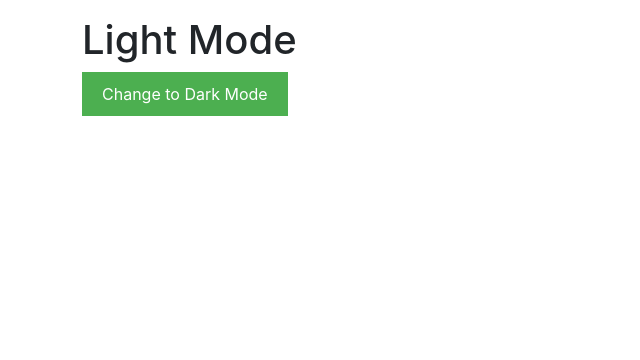
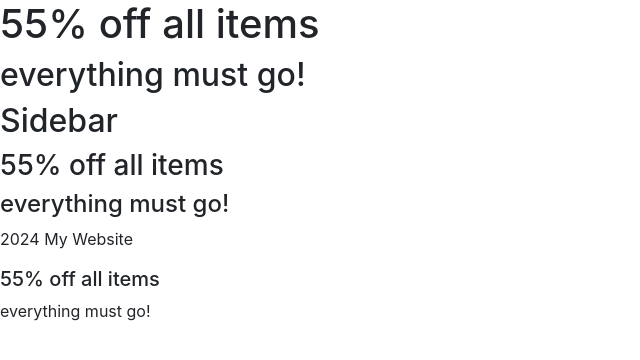
Before and after one commit to mlestrella843/React_Meta, a React (Create React App) app in the folder firstapp/: page / in a window 1280 px wide. Shown: the top 360 px of the page, without its empty margins (0-640 px from the left). Built offline with nearby package versions, Linux system fonts and the light colour scheme.

Commit message:
Parent-child updating data

```diff
--- a/firstapp/src/App.js
+++ b/firstapp/src/App.js
@@ -15,10 +15,10 @@ This allows the styles defined in the `App.css` file to be applied to the compon
 // import Pears from "./components/props_children_exercise/Pears";
 // import Bag from "./components/props_children_exercise/Bag";
 
-import Errors from "./components/handling_errors/Errors";
+// import Errors from "./components/handling_errors/Errors";
 
-import ModeToggler from "./components/mode_event_handler/ModeToggler";
-import './components/mode_event_handler/mode.css';
+// import ModeToggler from "./components/mode_event_handler/ModeToggler";
+// import './components/mode_event_handler/mode.css';
 
 
 // import Promo from "./components/styling_components/Promo";
@@ -36,7 +36,7 @@ import './components/mode_event_handler/mode.css';
 
 // import Btn from "./components/btn_event_handling/Btn";
 
-
+import Promo from "./components/data_flow/Promo";
 
 
 function App() {
@@ -138,11 +138,21 @@ function App() {
 
 //* Event handler of Mode Dark or Light
 
+// return(
+//   <div>
+//     <ModeToggler />
+//   </div>
+// )
+
+//* Data Flow, Parent-child to keep updated all components simultaneously
+
 return(
   <div>
-    <ModeToggler />
+    <Promo />
   </div>
 )
 
+
+
 }
 export default App;
--- /dev/null
+++ b/firstapp/src/components/data_flow/Footer.js
@@ -0,0 +1,11 @@
+
+function Footer(props){
+    return(
+        <footer>
+            <p> 2024 My Website</p>
+            <h5>{props.heading}</h5>
+            <p>{props.callToAction}</p>
+        </footer>
+    )
+}
+export default Footer;
--- /dev/null
+++ b/firstapp/src/components/data_flow/Promo.js
@@ -0,0 +1,27 @@
+import Footer from "./Footer";
+import PromoHeading from "./PromoHeading";
+import Sidebar from "./Sidebar";
+
+const data = {
+    heading: "55% off all items",
+    callToAction: "everything must go!"
+}
+function Promo(){
+    return(
+        <div>
+            <PromoHeading
+            heading={data.heading}
+            callToAction={data.callToAction}
+            />
+            <Sidebar
+            heading={data.heading}
+            callToAction={data.callToAction}
+            />
+            <Footer
+            heading={data.heading}
+            callToAction={data.callToAction}
+            />
+        </div>
+    )
+}
+export default Promo;
--- /dev/null
+++ b/firstapp/src/components/data_flow/PromoHeading.js
@@ -0,0 +1,10 @@
+
+function PromoHeading(props){
+    return(
+        <div>
+            <h1>{props.heading}</h1>
+            <h2>{props.callToAction}</h2>
+        </div>
+    )
+}
+export default PromoHeading;
--- /dev/null
+++ b/firstapp/src/components/data_flow/Sidebar.js
@@ -0,0 +1,11 @@
+
+function Sidebar(props){
+    return (
+        <aside>
+            <h2>Sidebar</h2>
+            <h3>{props.heading}</h3>
+            <h4>{props.callToAction}</h4>
+        </aside>
+    )
+}
+export default Sidebar;
```
